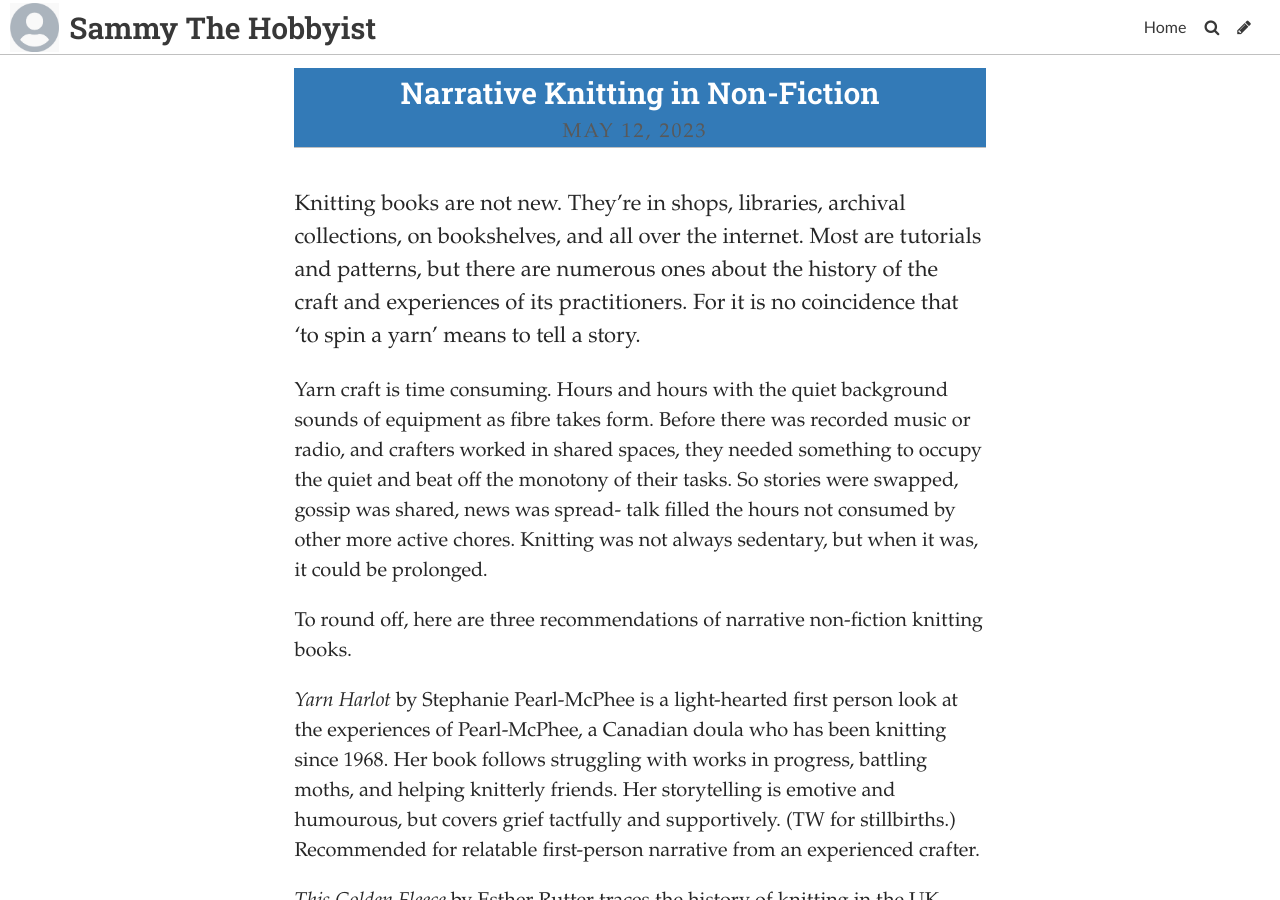
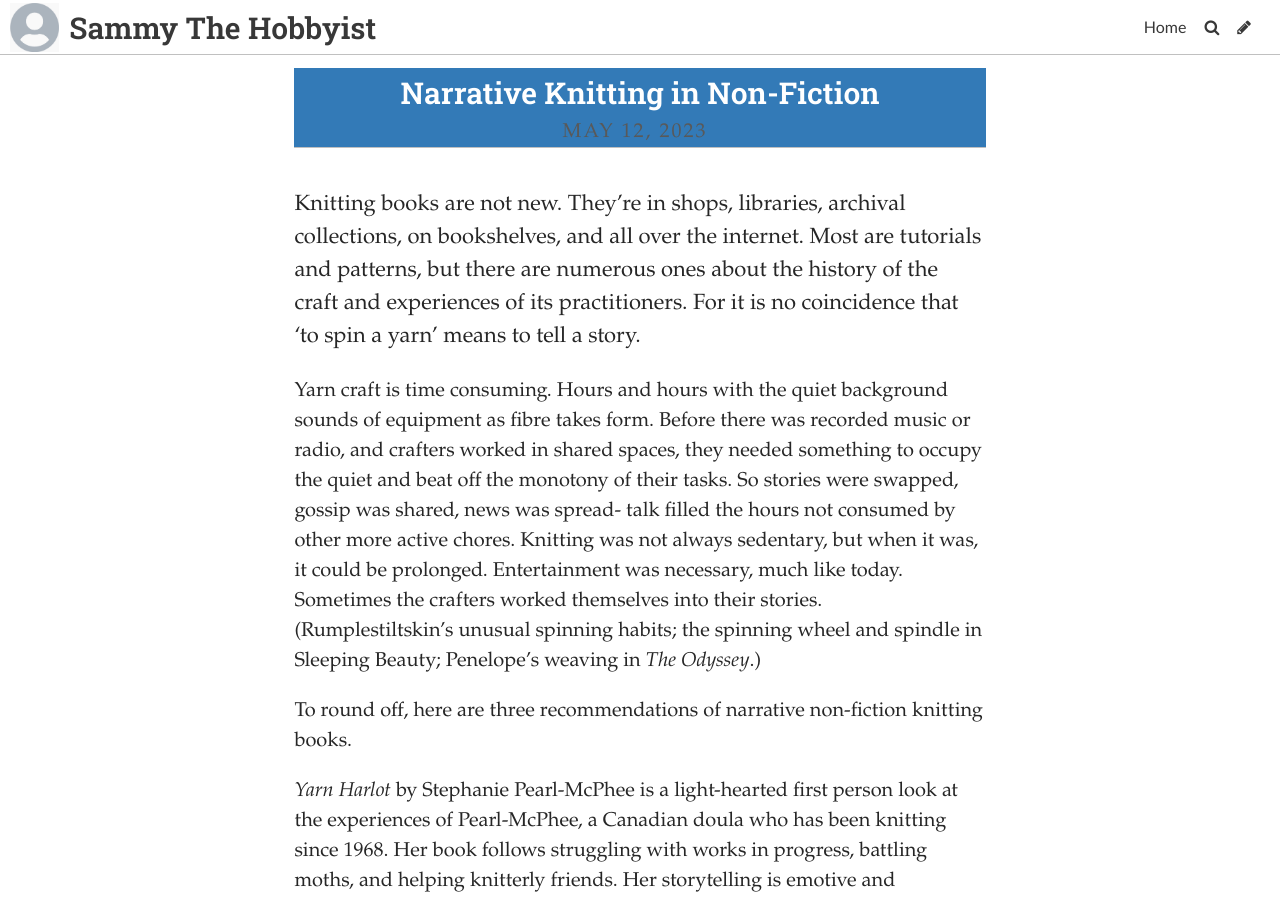
Before and after one commit to SammySpinsAYarn/Blog, a Jekyll site: the page built from _posts/2023-05-11-narrative-knitting-in-non-fiction.md, in a window 1280 px wide and 900 px high. Built offline with Jekyll 4.4.1, drawn with Linux system fonts in a browser that asks for light colours; some web fonts are replaced.

Commit message:
Update Post “2023-05-11-narrative-knitting-in-non-fiction”

```diff
--- a/_posts/2023-05-11-narrative-knitting-in-non-fiction.md
+++ b/_posts/2023-05-11-narrative-knitting-in-non-fiction.md
@@ -7,7 +7,7 @@ comments: false
 ---
 K﻿nitting books are not new. They're in shops, libraries, archival collections, on bookshelves, and all over the internet. Most are tutorials and patterns, but there are numerous ones about the history of the craft and experiences of its practitioners. For it is no coincidence that 'to spin a yarn' means to tell a story.
 
-Y﻿arn craft is time consuming. Hours and hours with the quiet background sounds of equipment as fibre takes form. Before there was recorded music or radio, and crafters worked in shared spaces, they needed something to occupy the quiet and beat off the monotony of their tasks. So stories were swapped, gossip was shared, news was spread- talk filled the hours not consumed by other more active chores. Knitting was not always sedentary, but when it was, it could be prolonged.
+Y﻿arn craft is time consuming. Hours and hours with the quiet background sounds of equipment as fibre takes form. Before there was recorded music or radio, and crafters worked in shared spaces, they needed something to occupy the quiet and beat off the monotony of their tasks. So stories were swapped, gossip was shared, news was spread- talk filled the hours not consumed by other more active chores. Knitting was not always sedentary, but when it was, it could be prolonged. Entertainment was necessary, much like today. Sometimes the crafters worked themselves into their stories. (Rumplestiltskin's unusual spinning habits; the spinning wheel and spindle in Sleeping Beauty; Penelope's weaving in *The Odyssey*.)
 
 
 
```
